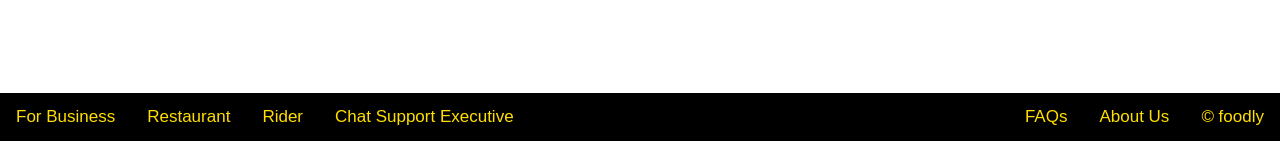
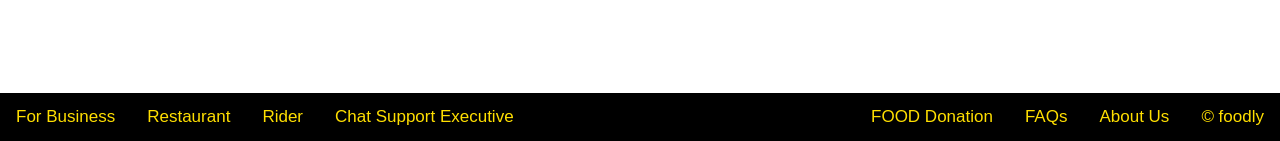
Before and after one commit to namanvashistha/hackfest_18, a PHP site: page / in a window 1280 px wide. Shown: the part 659-800 px from the top of the page. Run offline with PHP 8.4, Linux system fonts and the light colour scheme.

Commit message:
food donation added

```diff
--- a/index.php
+++ b/index.php
@@ -134,6 +134,7 @@ if(isset($_POST['login']) || isset($_POST['signup'])){
   		<div class="copy">&copy; foodly</div>
   		<a style="float:right;" href="">About Us</a>
   		<a style="float:right;" href="">FAQs</a>
+  		<a style="float:right;" href="">FOOD Donation</a>
   	</div>
   	<script src="js/index.js"></script>
 </body>
```
Also changed, not shown: food_donation.php (added).
